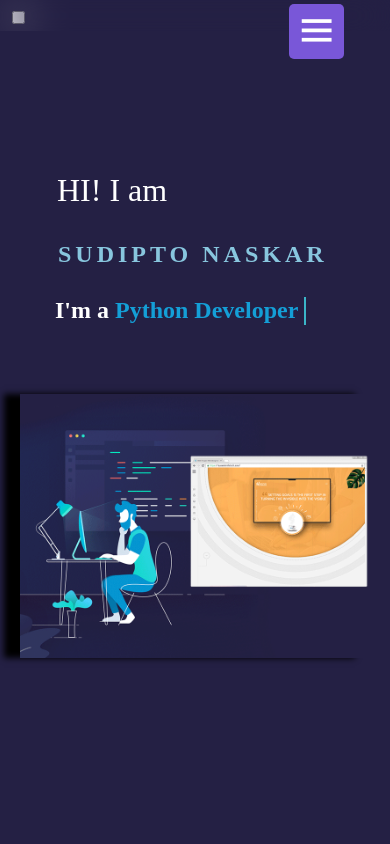
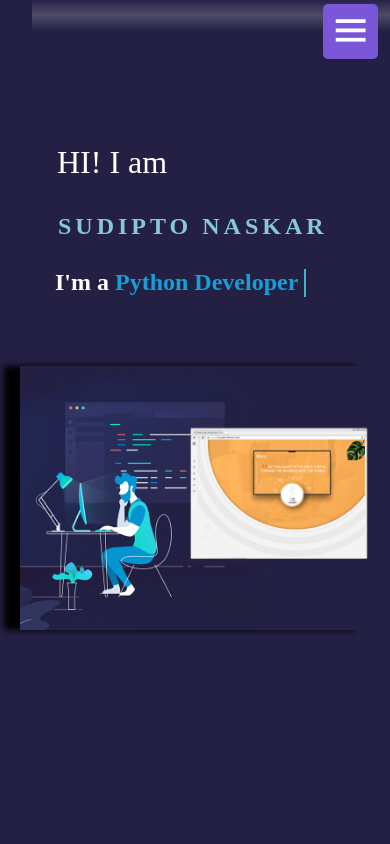
Before and after one commit to sudipto-naskar/Portfolio-Website, a plain HTML site: page index.html in a window 390 px wide. Shown: the top 844 px of the page. Drawn offline with nearby package versions, Linux system fonts and the light colour scheme; a web font is replaced by a local one.

Commit message:
initial commit

```diff
--- a/index.html
+++ b/index.html
@@ -23,10 +23,6 @@
 </head>
 
 <body>
-    <div id="checkk">
-        <input type="checkbox" class="checkbox">
-    </div>
-
     <header>
         <nav>
             <div>
--- a/style.css
+++ b/style.css
@@ -1117,18 +1117,19 @@ footer .wave#wave4 {
     .mobile {
         position: fixed;
         top: -1px;
-        left: -2px;
+        left: 32px;
         width: 100%;
         padding: 1rem;
         display: flex;
         justify-content: center;
         align-items: center;
         z-index: 100;
-        backdrop-filter: blur(20px);
+        /*backdrop-filter: blur(20px);*/
         transition: 0.5s ease;
-    }
-
-    .mobile:active{
+        background: linear-gradient(transparent, rgba(255, 255, 255, .2), transparent);
+    }
+
+    .mobile-nav a:active{
         transform: translateY(50px)
     }
 
@@ -1445,7 +1446,7 @@ footer .wave#wave4 {
     .mobile-nav {
         position: absolute;
         top: 100%;
-        left: -85px;
+        left: -80px;
         width: 100%;
         height: 0;
         background: rgba(0, 0, 0, -1);
```
